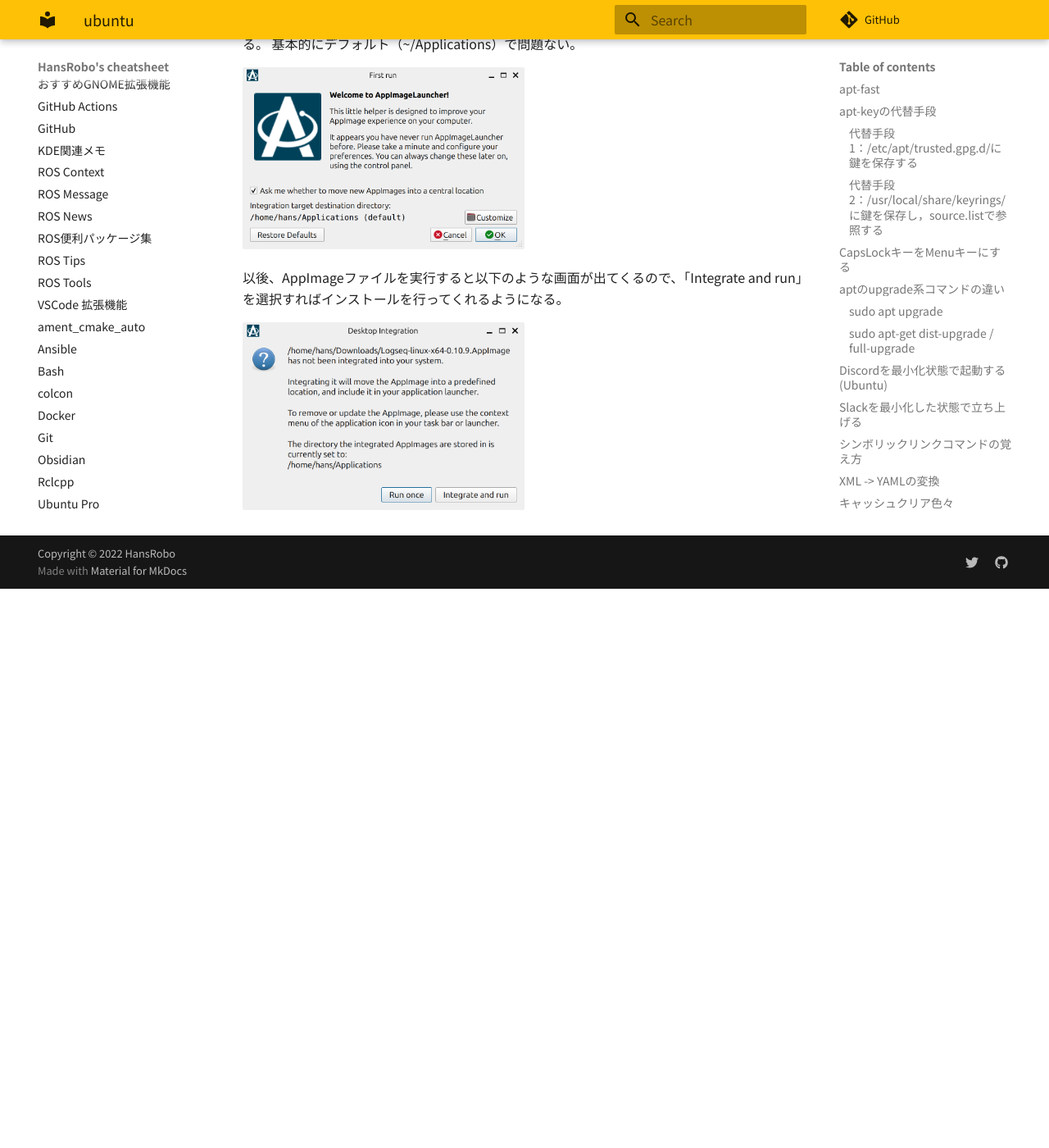
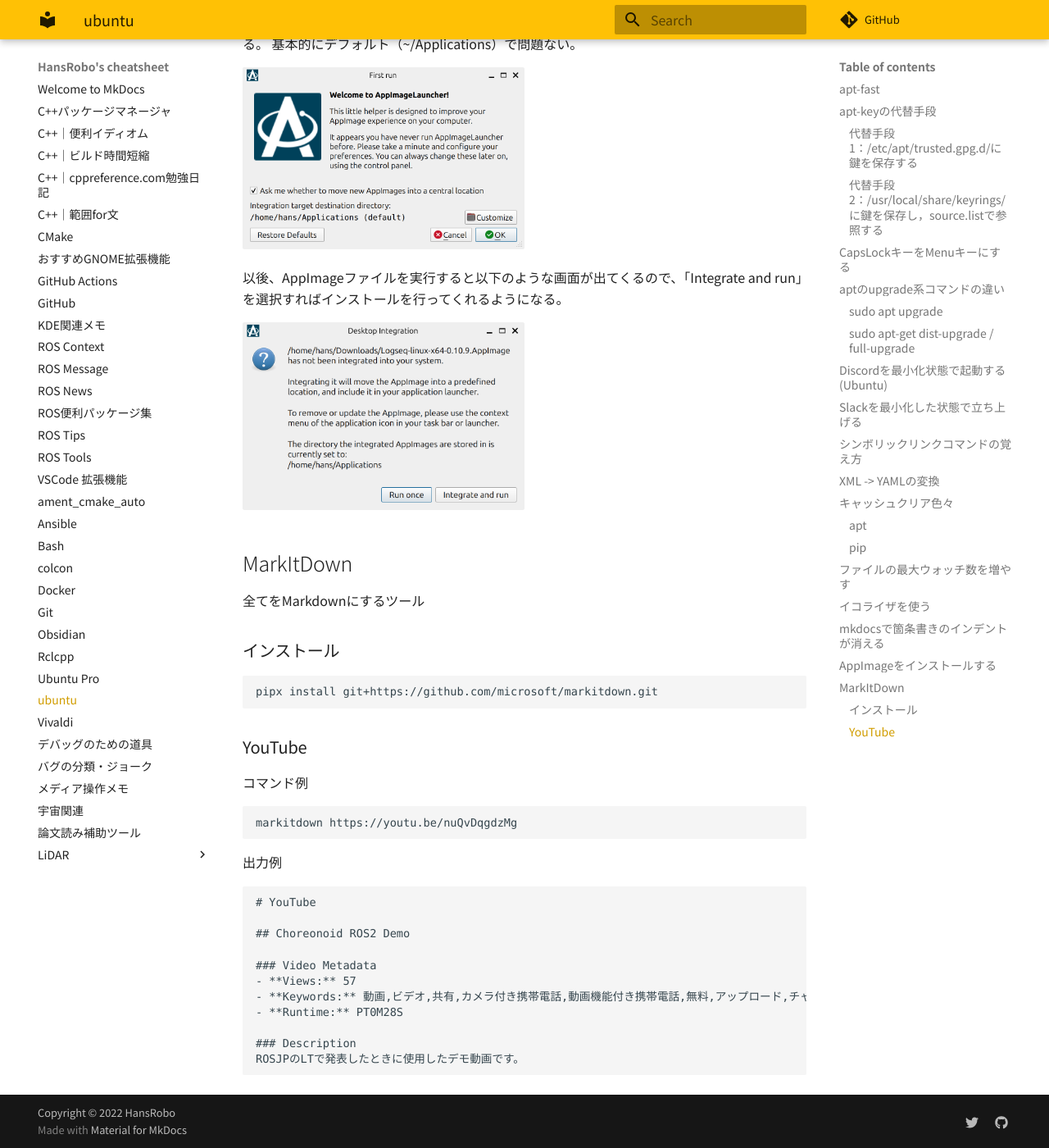
Before and after one commit to HansRobo/mycheatsheet_mkdocs, an MkDocs documentation site: the page built from docs/ubuntu.md, in a window 1280 px wide and 1400 px high, scrolled down 3900 px. Shown: the whole window at 82% size. Built offline with MkDocs 1.6.1 and Material for MkDocs 9.7.7, drawn with Linux system fonts in a browser that asks for light colours; some web fonts are replaced; comment, search, counter and statistics services are not loaded; before the commit the page ends 4618 px from its top, so only the background shows below that.

Commit message:
🔄 synced local 'docs' with remote 'cheatsheets'

````diff
--- a/docs/ubuntu.md
+++ b/docs/ubuntu.md
@@ -170,3 +170,36 @@
 以後、AppImageファイルを実行すると以下のような画面が出てくるので、「Integrate and run」を選択すればインストールを行ってくれるようになる。
 
 <img src="../public_images/Screenshot from 2024-12-12 20-57-04.png" width="50%"/>
+
+
+## MarkItDown
+
+全てをMarkdownにするツール
+
+### インストール
+
+```bash
+pipx install git+https://github.com/microsoft/markitdown.git
+```
+
+### YouTube
+
+コマンド例
+```bash
+markitdown https://youtu.be/nuQvDqgdzMg
+```
+
+出力例
+```markdown
+# YouTube
+
+## Choreonoid ROS2 Demo
+
+### Video Metadata
+- **Views:** 57
+- **Keywords:** 動画,ビデオ,共有,カメラ付き携帯電話,動画機能付き携帯電話,無料,アップロード,チャンネル,コミュニティ,YouTube,ユーチューブ
+- **Runtime:** PT0M28S
+
+### Description
+ROSJPのLTで発表したときに使用したデモ動画です。
+```
````
